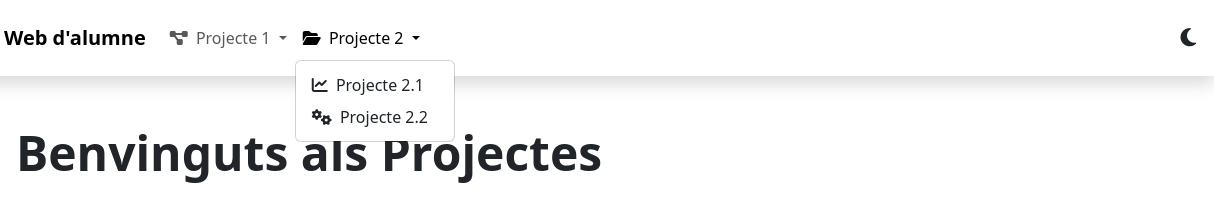
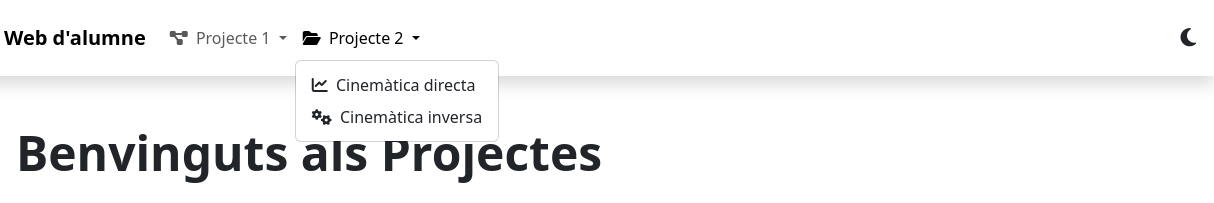
Before and after one commit to Pau-rodriguez-vega/Pau-rodriguez-vega.github.io, a plain HTML site: page index.html in a window 1280 px wide. Both pictures are taken after a click on the button "Projecte 2". Shown: the top 203 px of the page, 66-1280 px from the left. Drawn offline with nearby package versions, Linux system fonts and the light colour scheme.

Commit message:
Update index.html

```diff
--- a/index.html
+++ b/index.html
@@ -78,7 +78,7 @@
       <!-- Menú -->
       <div class="collapse navbar-collapse" id="navbarNav">
         <ul class="navbar-nav me-auto mb-2 mb-lg-0">
-          <!-- Projecte 1 -->
+          <!-- Robótica -->
           <li class="nav-item dropdown">
             <a class="nav-link dropdown-toggle" href="#" id="proj1Dropdown" role="button" data-bs-toggle="dropdown" aria-expanded="false">
               <i class="fa-solid fa-diagram-project me-1"></i> Projecte 1
@@ -88,14 +88,14 @@
               <li><a class="dropdown-item" href="#"><i class="fa-solid fa-database me-1"></i> Projecte 1.2</a></li>
             </ul>
           </li>
-          <!-- Projecte 2 -->
+          <!-- Braç robótic -->
           <li class="nav-item dropdown">
             <a class="nav-link dropdown-toggle" href="#" id="proj2Dropdown" role="button" data-bs-toggle="dropdown" aria-expanded="false">
               <i class="fa-solid fa-folder-open me-1"></i> Projecte 2
             </a>
             <ul class="dropdown-menu" aria-labelledby="proj2Dropdown">
-              <li><a class="dropdown-item" href="#"><i class="fa-solid fa-chart-line me-1"></i> Projecte 2.1</a></li>
-              <li><a class="dropdown-item" href="#"><i class="fa-solid fa-cogs me-1"></i> Projecte 2.2</a></li>
+              <li><a class="dropdown-item" href="#"><i class="fa-solid fa-chart-line me-1"></i> Cinemàtica directa</a></li>
+              <li><a class="dropdown-item" href="#"><i class="fa-solid fa-cogs me-1"></i> Cinemàtica inversa</a></li>
             </ul>
           </li>
         </ul>
```
